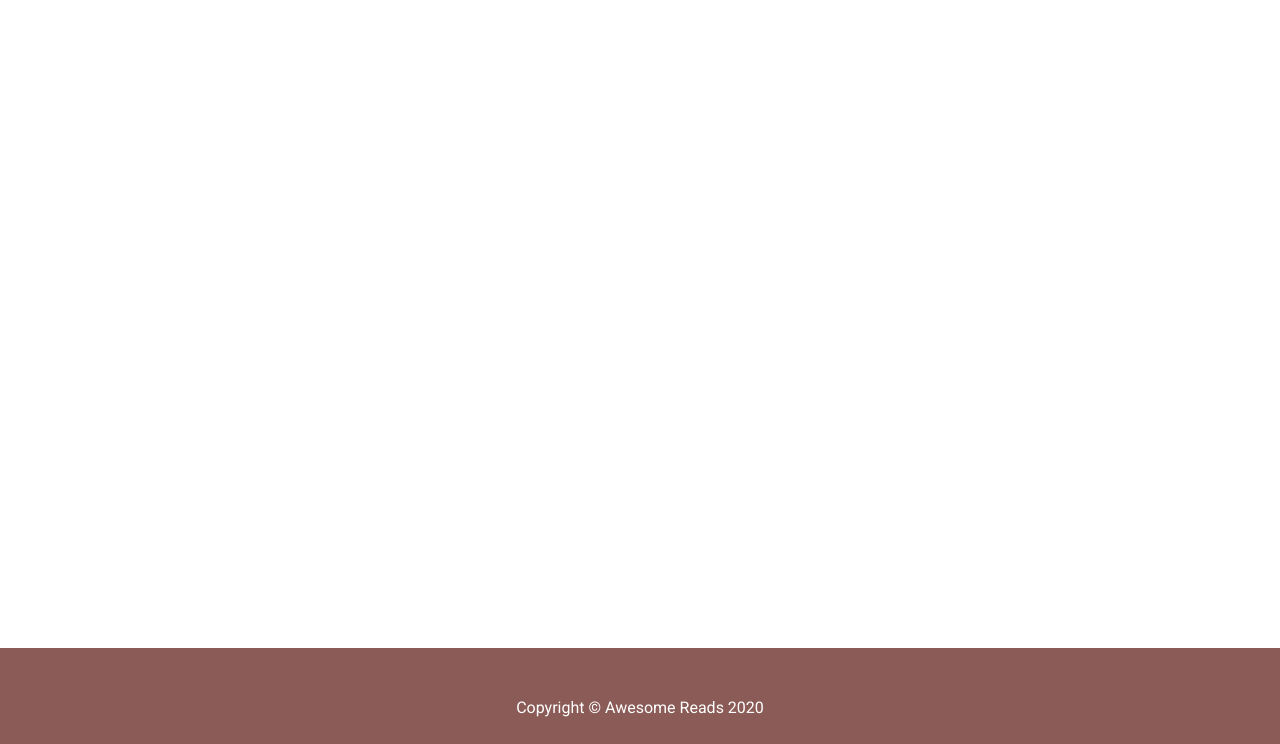
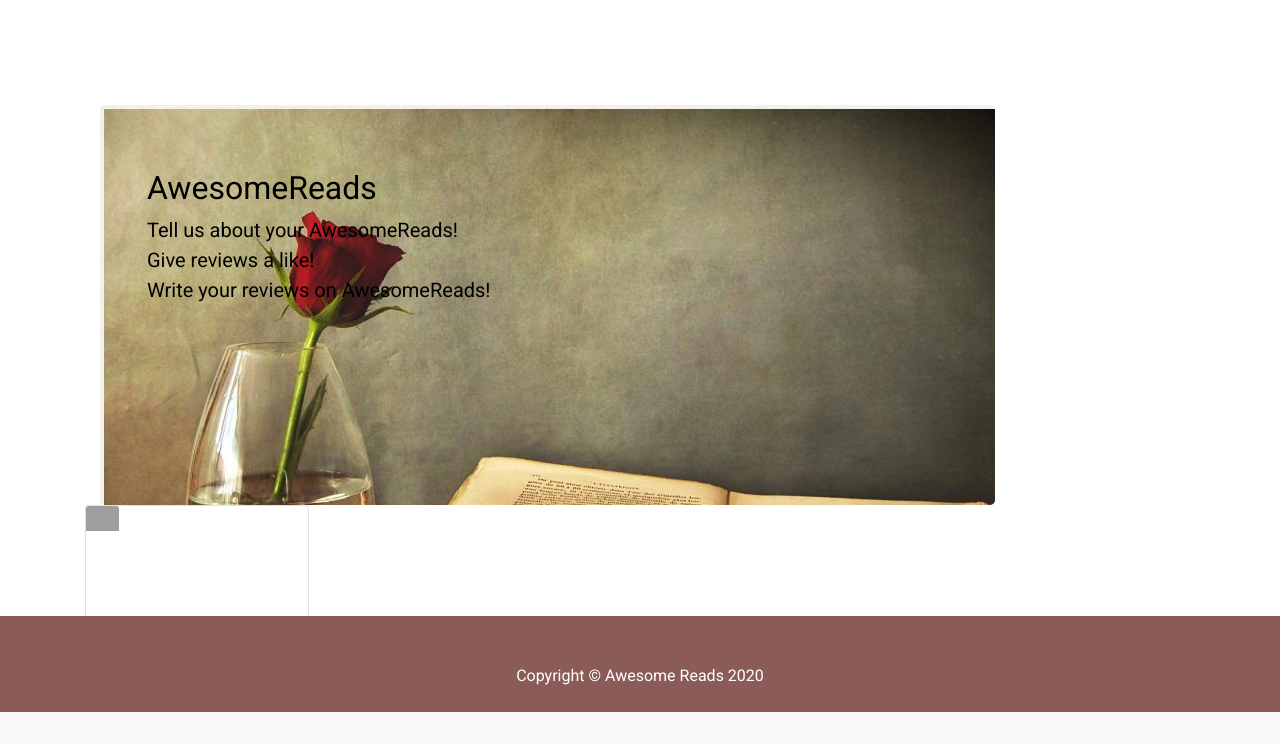
Before and after one commit to rootcanopy/Book-Reviews, a Flask app: page / in a window 1280 px wide. Shown: the part 88-832 px from the top of the page. After the commit the page ends 800 px from the top, so only its background shows below. Run offline with Flask 2, Linux system fonts and the light colour scheme; data that the repository does not hold is empty; some libraries are stand-ins or nearby versions; grey boxes are pictures that could not be loaded.

Commit message:
still trying to the index.html page its not loading, once i make one change something else pops up :)

```diff
--- a/app.py
+++ b/app.py
@@ -19,20 +19,14 @@ app.config['SECRET_KEY'] = '8bf1555c499fe3cc55021fd1e87585e5'
 mongo = PyMongo(app)
 
 
-# ROUTE FOR LAYOUT
+# ROUTE FOR INDEX.HTML
 @app.route('/')
-@app.route('/base')
-def base():
-    return render_template('base.html')
-
-
-# ROUTE FOR INDEX.HTML
-@app.route('/index', methods=['GET', 'POST'])
+@app.route('/index')
 def index():
     # LANDING GETS 4 REVIEWS THAT HAVE THE MOST UPVOTES
     four_reviews = mongo.db.reviews.find().sort([('upvote', DESCENDING)]).limit(4)
 
-    return render_template('index.html', title='Home', four_reviews=four_reviews)
+    return render_template('index.html', title="Home", reviews=four_reviews)
 
 
 #ROUTE FOR REGISTER
@@ -167,7 +161,7 @@ def logout():
     #SIGNS USER OUT AND CLEARS SESSION
     session.clear()
     flash('You have logged out', 'success')
-    return render_template('index', title='Home')
+    return render_template('index.html', title='Home')
 
 # APP RUN
 if __name__ == '__main__':
--- a/templates/base.html
+++ b/templates/base.html
@@ -23,6 +23,9 @@
 </head>
 
 <body>
+
+<div id="page-container">
+    <div id="content-wrap">
 <!-- -->
 {% if 'username' in session %}
     <div class="text-dark font-italic bg-light pt-2 pr-4 text-center">Welcome Back, {{ session['username'] }}</div>
@@ -32,8 +35,7 @@
     </div>
 {% endif %}
 
-<div id="page-container">
-    <div id="content-wrap">
+
         <header>
             <nav class="navbar navbar-expand-md navbar-dark bg-dark">
                 <div class="container">
--- a/templates/index.html
+++ b/templates/index.html
@@ -6,7 +6,7 @@
 <div class="container">
     <div class="row">
         <!-- MAIN PAGE -->
-            <div class="col-12">
+            <div class="col-10">
                 <div class="jumbotron">
                     <div class="container">
                     <!-- JUMBO TEXT -->
@@ -27,15 +27,18 @@
 
     <!-- USING A CARD TO LOOP THROUGH EACH REVIEW -->
 
-<div class="card mb-5" style="width: 14rem;">
+    <div class="card mb-5" style="width: 14rem;">
 
         <div class="row">
-        {% for review in reviews %}
+
             <div class="col-lg-3 col-md-6 mb-5">
                 <img class="card-img-top" src="{{ reviews.image }}" alt="Cover Image">
                 <!-- BOOK AUTHOR -->
+
                 <div class="card-body">
+                {% for review in reviews %}
                     <div class="row">
+
                         <div class="col-lg-3 col-md-6 mb-5"><span class="book-title">
                             <strong>Author:</strong></span>
                             <span class="text-capitalize">{{ reviews.author }}</span>
@@ -75,14 +78,11 @@
                             <span class="upvote"><i class="fas fa-thumbs-up"></i> # </span>
                         </div>
                     </div>
-
-
+                {% endfor %}
                 </div>
-
             </div>
-        {% endfor %}
         </div>
-</div>
+    </div>
 
 
 {% endblock %}
```
